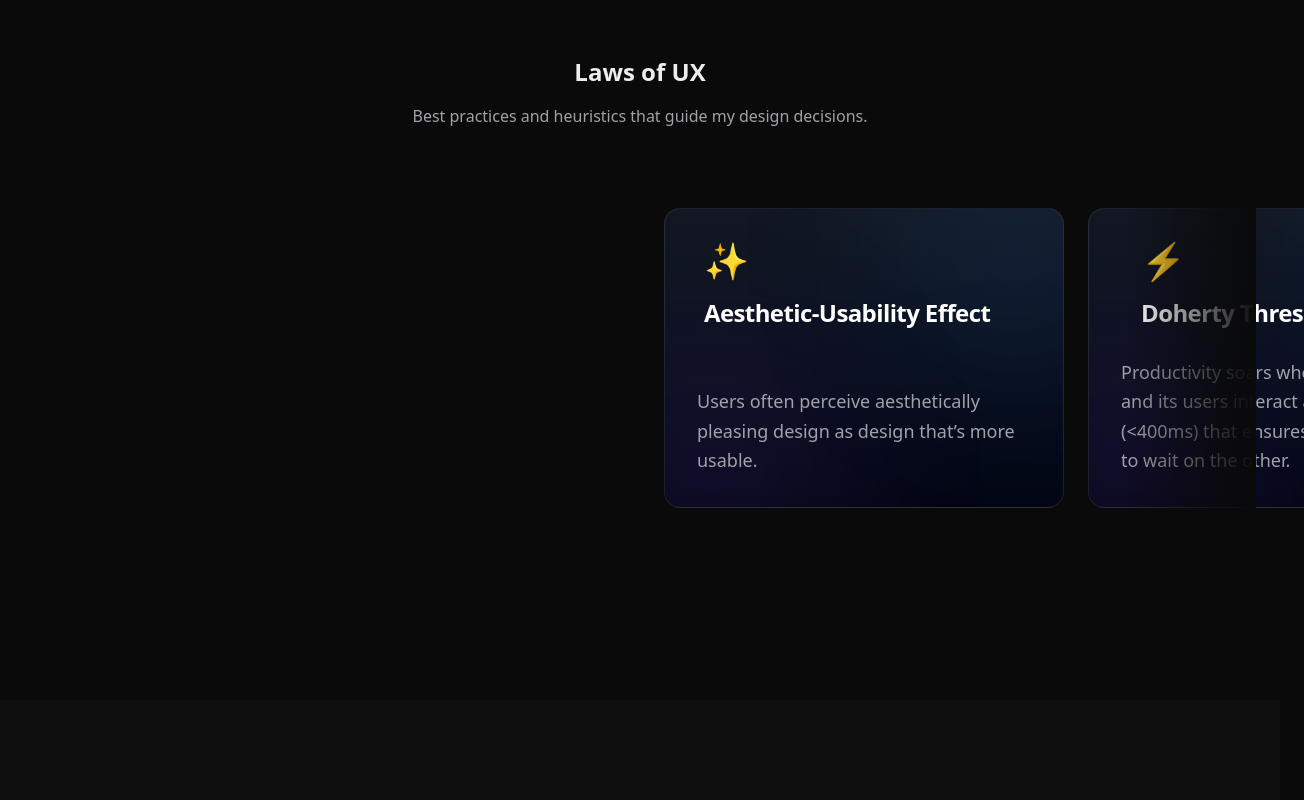
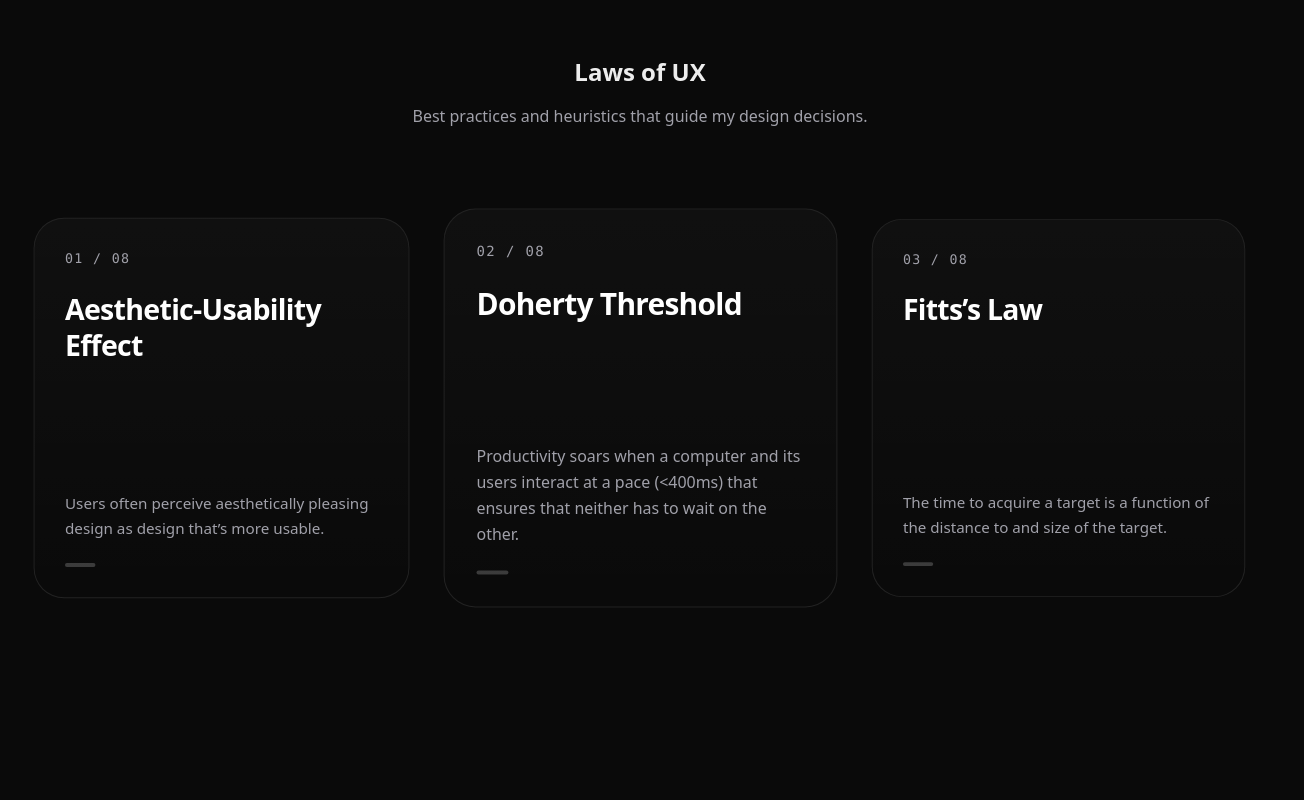
Before and after one commit to JoshuaPil/jp-portfolio, a Next.js app: page / in a window 1280 px wide. Shown: the part 1640-2440 px from the top of the page, 1304 px wide, since content can reach past the window. Built offline with nearby package versions, Linux system fonts and the light colour scheme.

Commit message:
Fix carousel layout and add Framer Motion effects

```diff
--- a/components/ui/laws-carousel.tsx
+++ b/components/ui/laws-carousel.tsx
@@ -51,18 +51,14 @@ export function LawsCarousel() {
     const containerRef = useRef<HTMLDivElement>(null);
 
     return (
-        <div className="relative w-full py-12">
+        <div className="relative w-full py-12 group">
             {/* Gradient Masks for smooth fade at edges */}
-            <div className="absolute left-0 top-0 bottom-0 w-12 md:w-32 bg-gradient-to-r from-background to-transparent z-10 pointer-events-none" />
-            <div className="absolute right-0 top-0 bottom-0 w-12 md:w-32 bg-gradient-to-l from-background to-transparent z-10 pointer-events-none" />
+            {/* <div className="absolute left-0 top-0 bottom-0 w-12 md:w-32 bg-gradient-to-r from-background to-transparent z-10 pointer-events-none" />
+            <div className="absolute right-0 top-0 bottom-0 w-12 md:w-32 bg-gradient-to-l from-background to-transparent z-10 pointer-events-none" /> */}
 
             <div
                 ref={containerRef}
-                className="flex overflow-x-auto snap-x snap-mandatory gap-6 px-4 md:px-[50vw] pb-12 -mx-4 md:-mx-0 scrollbar-hide"
-                style={{
-                    scrollPaddingLeft: "50%",
-                    scrollPaddingRight: "50%",
-                }}
+                className="flex overflow-x-auto snap-x snap-mandatory gap-6 px-4 md:px-0 pb-12 scrollbar-hide"
             >
                 {laws.map((law, index) => (
                     <LawCard key={law.name} law={law} containerRef={containerRef} index={index} />
@@ -76,53 +72,73 @@ function LawCard({ law, containerRef, index }: { law: any; containerRef: any; in
     const cardRef = useRef<HTMLDivElement>(null);
 
     // Track scroll progress relative to this card
+    // const { scrollXProgress } = useScroll({
+    //     container: containerRef,
+    //     target: cardRef,
+    //     axis: "x",
+    //     offset: ["center end", "center start"],
+    // });
+
+    // Parallax effect for content
+    // const parallaxX = useTransform(scrollXProgress, [0, 1], [20, -20]);
+
+    // Scale effect for focus (center)
     const { scrollXProgress } = useScroll({
         container: containerRef,
         target: cardRef,
         axis: "x",
-        offset: ["center end", "center start"],
+        offset: ["start end", "end start"], // Adjust offsets to track visibility better
     });
 
-    // Parallax effect for content
-    const parallaxX = useTransform(scrollXProgress, [0, 1], [20, -20]);
-
-    // Scale effect for focus (center)
-    // We need to map the progress so that 0.5 (center) is scale 1.1, and edges are 1.0
-    // The progress goes from 0 (entering right) to 1 (leaving left). Center is roughly 0.5.
-    // However, useScroll with container is tricky for individual elements.
-    // A simpler approach for "focus" in a native scroll container is IntersectionObserver,
-    // but for smooth framer motion mapped to scroll position, we can try a simpler approximation or just hover effects
-    // if strict scroll-linked scaling is too jittery without a virtualizer.
-    // Let's try a spring-based scale on hover/focus, and a subtle scroll-linked opacity/scale.
+    // Map scroll progress to scale and opacity
+    // 0.5 is roughly the center of the viewport
+    const scale = useTransform(scrollXProgress, [0, 0.5, 1], [0.9, 1, 0.9]);
+    const opacity = useTransform(scrollXProgress, [0, 0.5, 1], [0.6, 1, 0.6]);
 
     return (
         <motion.div
             ref={cardRef}
-            className="relative flex-shrink-0 w-[85vw] md:w-[400px] h-[300px] snap-center group"
-            initial={{ opacity: 0, y: 20 }}
-            whileInView={{ opacity: 1, y: 0 }}
-            transition={{ duration: 0.5, delay: index * 0.1 }}
+            className="relative flex-shrink-0 w-[85vw] md:w-[calc(33.333%-16px)] h-[400px] snap-center"
+            style={{
+                scale,
+                opacity
+            }}
+            initial={{ y: 20, opacity: 0 }} // Initial state for entrance
+            whileInView={{
+                y: 0,
+                opacity: 1, // This opacity will be overridden by style prop if scrollXProgress is not 0.5
+                transition: { duration: 0.5, delay: index * 0.1 }
+            }}
             viewport={{ once: true }}
         >
-            <div className="absolute inset-0 bg-gradient-to-b from-slate-800/50 to-slate-950/80 rounded-2xl border border-white/10 backdrop-blur-sm transition-all duration-500 group-hover:border-white/20 group-hover:shadow-[0_0_30px_rgba(255,255,255,0.05)] overflow-hidden">
+            <div className="absolute inset-0 bg-[#0A0A0A] rounded-[32px] border border-white/10 overflow-hidden transition-all duration-500 hover:border-white/20 hover:shadow-2xl">
 
-                {/* Soft Glow Background */}
-                <div className="absolute -top-20 -right-20 w-64 h-64 bg-blue-500/10 rounded-full blur-[80px] group-hover:bg-blue-500/20 transition-colors duration-500" />
-                <div className="absolute -bottom-20 -left-20 w-64 h-64 bg-purple-500/10 rounded-full blur-[80px] group-hover:bg-purple-500/20 transition-colors duration-500" />
+                {/* Subtle Gradient Background */}
+                <div className="absolute inset-0 bg-gradient-to-b from-white/5 to-transparent opacity-50" />
 
+                {/* Content Container */}
                 <div className="relative h-full p-8 flex flex-col justify-between z-10">
-                    {/* Header with Parallax */}
-                    <motion.div style={{ x: parallaxX }} className="space-y-4">
-                        <div className="text-4xl">{law.icon}</div>
-                        <h3 className="text-2xl font-bold tracking-tight text-white group-hover:text-blue-200 transition-colors">
+                    <div className="space-y-6">
+                        {/* Icon / Number */}
+                        <div className="text-sm font-mono text-muted-foreground tracking-widest uppercase">
+                            {String(index + 1).padStart(2, '0')} / 08
+                        </div>
+
+                        {/* Title */}
+                        <h3 className="text-3xl font-bold tracking-tight text-white leading-tight">
                             {law.name}
                         </h3>
-                    </motion.div>
+                    </div>
 
                     {/* Description */}
-                    <p className="text-lg text-muted-foreground leading-relaxed group-hover:text-slate-300 transition-colors">
-                        {law.desc}
-                    </p>
+                    <div className="space-y-6">
+                        <p className="text-base text-muted-foreground leading-relaxed">
+                            {law.desc}
+                        </p>
+
+                        {/* Visual Indicator */}
+                        <div className="w-8 h-1 bg-white/20 rounded-full" />
+                    </div>
                 </div>
             </div>
         </motion.div>
```
